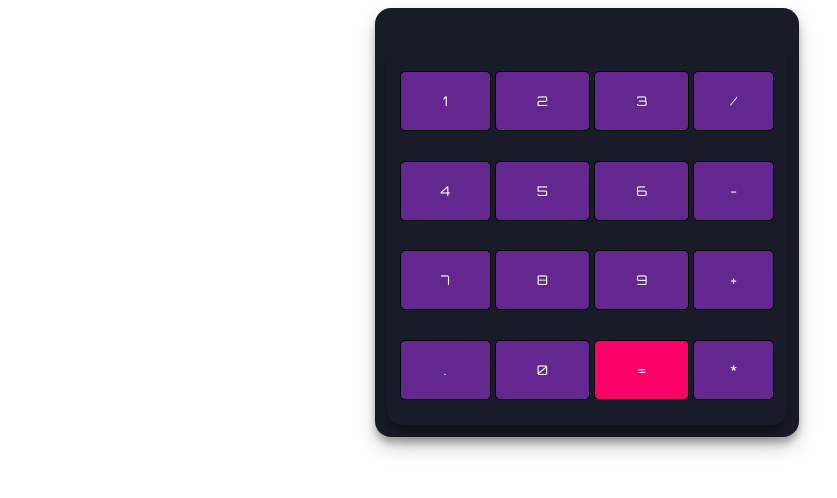
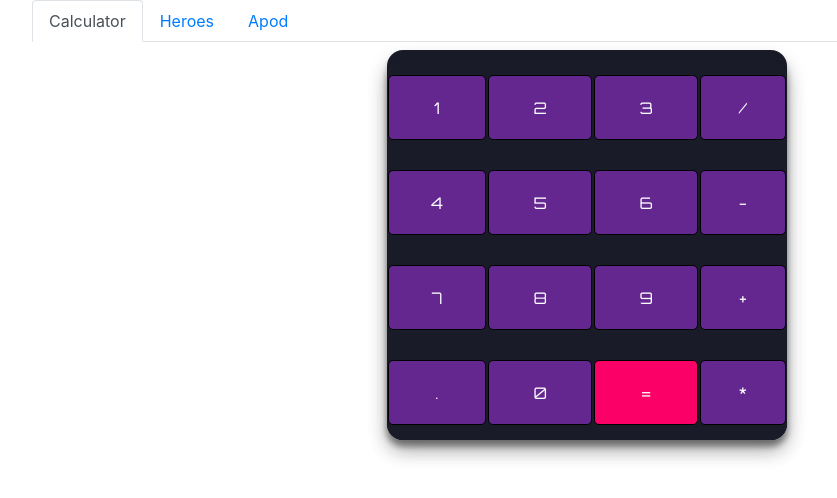
Before and after one commit to rojaldo/ngsamples, an Angular app: page / in a window 1280 px wide. Shown: the top 498 px of the page, without its empty margins (53-890 px from the left). Built offline with nearby package versions, Linux system fonts and the light colour scheme.

Commit message:
NgBootstrap imported and tabs structure added

```diff
--- a/package.json
+++ b/package.json
@@ -15,9 +15,12 @@
     "@angular/compiler": "~13.0.0",
     "@angular/core": "~13.0.0",
     "@angular/forms": "~13.0.0",
+    "@angular/localize": "~13.0.0",
     "@angular/platform-browser": "~13.0.0",
     "@angular/platform-browser-dynamic": "~13.0.0",
     "@angular/router": "~13.0.0",
+    "@ng-bootstrap/ng-bootstrap": "^10.0.0",
+    "bootstrap": "^4.6.0",
     "rxjs": "~7.4.0",
     "tslib": "^2.3.0",
     "zone.js": "~0.11.4"
--- a/src/app/app.component.html
+++ b/src/app/app.component.html
@@ -1 +1,24 @@
-<app-calculator></app-calculator>
+<div class="container">
+  <ul ngbNav #nav="ngbNav" [(activeId)]="active" class="nav-tabs">
+    <li [ngbNavItem]="1">
+      <a ngbNavLink>Calculator</a>
+      <ng-template ngbNavContent>
+        <app-calculator></app-calculator>
+      </ng-template>
+    </li>
+    <li [ngbNavItem]="2">
+      <a ngbNavLink>Heroes</a>
+      <ng-template ngbNavContent>
+        <p>Heroes.</p>
+      </ng-template>
+    </li>
+    <li [ngbNavItem]="3">
+      <a ngbNavLink>Apod</a>
+      <ng-template ngbNavContent>
+
+      </ng-template>
+    </li>
+  </ul>
+
+  <div [ngbNavOutlet]="nav" class="mt-2"></div>
+</div>
--- a/src/app/app.component.ts
+++ b/src/app/app.component.ts
@@ -7,5 +7,6 @@ import { Component } from '@angular/core';
 })
 export class AppComponent {
 
+  active = 1;
 
 }
--- a/src/app/app.module.ts
+++ b/src/app/app.module.ts
@@ -5,6 +5,7 @@ import { AppComponent } from './app.component';
 import { CalculatorComponent } from './components/calculator/calculator/calculator.component';
 import { KeyboardComponent } from './components/calculator/keyboard/keyboard.component';
 import { DisplayComponent } from './components/calculator/display/display.component';
+import { NgbModule } from '@ng-bootstrap/ng-bootstrap';
 
 @NgModule({
   declarations: [
@@ -14,7 +15,7 @@ import { DisplayComponent } from './components/calculator/display/display.compon
     DisplayComponent
   ],
   imports: [
-    BrowserModule
+    BrowserModule, NgbModule
   ],
   providers: [],
   bootstrap: [AppComponent]
--- a/src/app/components/calculator/calculator/calculator.component.ts
+++ b/src/app/components/calculator/calculator/calculator.component.ts
@@ -119,11 +119,11 @@ export class CalculatorComponent implements OnInit {
 
   }
 
-  onClick(value: string | number) {
-    if (typeof value === 'string') {
-      this.handleSymbol(value);
-    } else if (typeof value === 'number') {
-      this.handleNumber(value);
+  onClick(myValue: string | number) {
+    if (typeof myValue === 'string') {
+      this.handleSymbol(myValue);
+    } else if (typeof myValue === 'number') {
+      this.handleNumber(myValue);
     }
   }
 
--- a/src/app/components/calculator/keyboard/keyboard.component.ts
+++ b/src/app/components/calculator/keyboard/keyboard.component.ts
@@ -7,7 +7,7 @@ import { Component, EventEmitter, OnInit, Output } from '@angular/core';
 })
 export class KeyboardComponent implements OnInit {
 
-  @Output() onClickEvent = new EventEmitter<any>();
+  @Output() onClickEvent = new EventEmitter<string | number>();
 
   constructor() { }
 
--- a/src/polyfills.ts
+++ b/src/polyfills.ts
@@ -1,3 +1,7 @@
+/***************************************************************************************************
+ * Load `$localize` onto the global scope - used if i18n tags appear in Angular templates.
+ */
+import '@angular/localize/init';
 /**
  * This file includes polyfills needed by Angular and is loaded before the app.
  * You can add your own extra polyfills to this file.
--- a/src/styles.scss
+++ b/src/styles.scss
@@ -1 +1,2 @@
 /* You can add global styles to this file, and also import other style files */
+@import "~bootstrap/scss/bootstrap";
```
Also changed, not shown: 1 other file (tests, documents, lock files or other folders).
